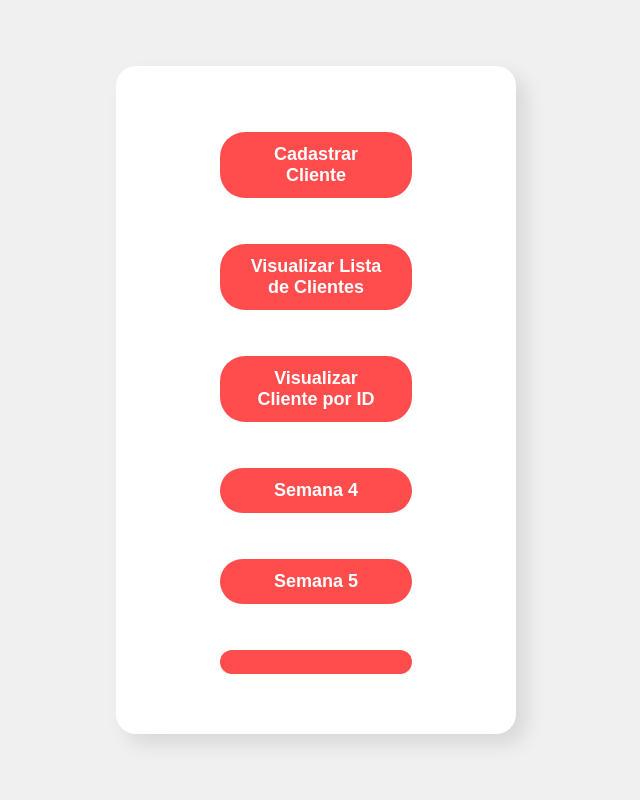
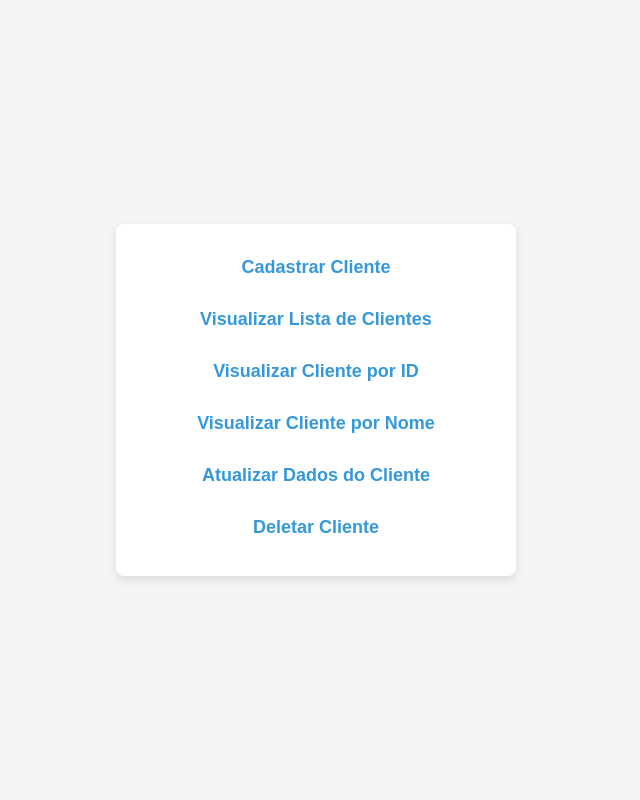
Before and after one commit to victorhvicente/ProjetoPHP-Faculdade, a PHP site: page / in a window 1280 px wide. Shown: the whole page, without its empty margins (324-964 px from the left). Run offline with PHP 8.4, Linux system fonts and the light colour scheme.

Commit message:
atualização na página index

```diff
--- a/php-bd-poo/index.html
+++ b/php-bd-poo/index.html
@@ -3,7 +3,6 @@
 <head>
     <meta charset="UTF-8">
     <meta name="viewport" content="width=device-width, initial-scale=1.0">
-    <link href="style.css" rel="stylesheet">
     <link href="principal.css" rel="stylesheet">
     <title>CRUD PHP</title>
 </head>
@@ -12,9 +11,9 @@
         <h1><a href="view/inserir-cliente/form_inserir.php">Cadastrar Cliente</a></h1>
         <h1><a href="view/visualizar-cliente/visualizarTodos.php">Visualizar Lista de Clientes</a></h1>
         <h1><a href="view/visualizar-cliente/visualizarClienteID.php">Visualizar Cliente por ID</a></h1>
-        <h1><a href="#">Semana 4</a></h1>
-        <h1><a href="#">Semana 5</a></h1>
-        <h1><a href="#"></a></h1>
+        <h1><a href="view/visualizar-cliente/visualizarClienteNome.php">Visualizar Cliente por Nome</a></h1>
+        <h1><a href="view/atualizarDados-cliente/atualizarDados.php">Atualizar Dados do Cliente</a></h1>
+        <h1><a href="view/deletarDados/deletarDados.php">Deletar Cliente</a></h1>
     </div>
 </body>
 </html>
--- a/php-bd-poo/principal.css
+++ b/php-bd-poo/principal.css
@@ -1,57 +1,45 @@
+/* principal.css */
+
+* {
+    margin: 0;
+    padding: 0;
+    box-sizing: border-box;
+}
+
 body {
+    font-family: Arial, sans-serif;
+    background-color: #f4f4f4;
+    color: #333;
     display: flex;
-    flex-direction: column;
     justify-content: center;
     align-items: center;
-    margin: 0;
-    padding: 0;
     height: 100vh;
-    background: #f0f0f0;
 }
 
-
-
 #principal {
-    display: flex;
-    flex-direction: column;
-    justify-content: center;
-    align-items: center;
+    background-color: #fff;
+    padding: 20px;
+    border-radius: 8px;
+    box-shadow: 0 4px 8px rgba(0, 0, 0, 0.1);
     text-align: center;
-    border: none;
-    box-shadow: 10px 10px 20px rgba(0, 0, 0, 0.1);
-    border-radius: 20px;
-    background: #ffffff;
-    padding: 40px;
-    width: 320px;
-    transition: transform 0.3s ease; /* Adiciona uma transição suave */
-}
-
-#principal:hover {
-    transform: translateY(-10px); /* Leve elevação ao passar o mouse */
+    width: 400px;
 }
 
 h1 {
-    font-size: 24px;
-    margin-bottom: 20px;
-    color: #333;
-    width: 60%;
+    margin-bottom: 15px;
 }
 
 a {
-    font-family: 'Arial', sans-serif;
-    display: block;
     text-decoration: none;
+    color: #3498db;
     font-size: 18px;
-    color: #fff;
-    background: #ff4c4c;
-    border-radius: 25px;
-    padding: 12px 24px;
-    margin-top: 10px;
-    transition: background 0.3s ease, transform 0.3s ease; /* Transições suaves */
+    transition: color 0.3s;
 }
 
 a:hover {
-    background: #ff2c2c;
-    transform: scale(1.05); /* Leve ampliação ao passar o mouse */
-    color: #fff;
+    color: #2980b9;
 }
+
+a:active {
+    color: #1f5f88;
+}
```
